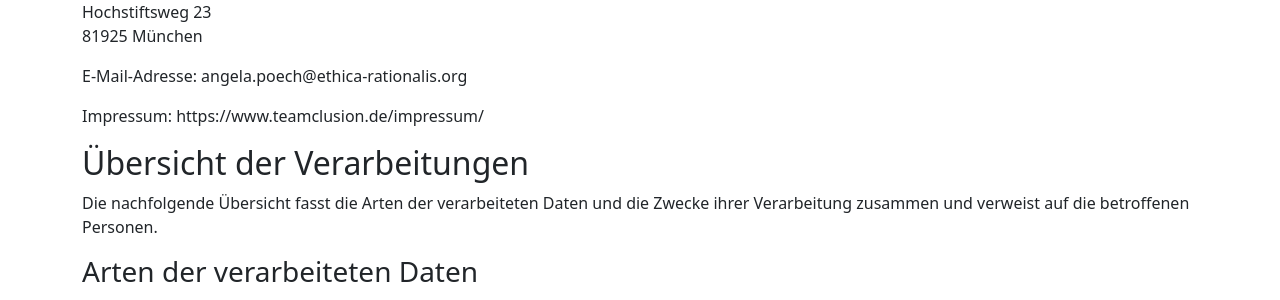
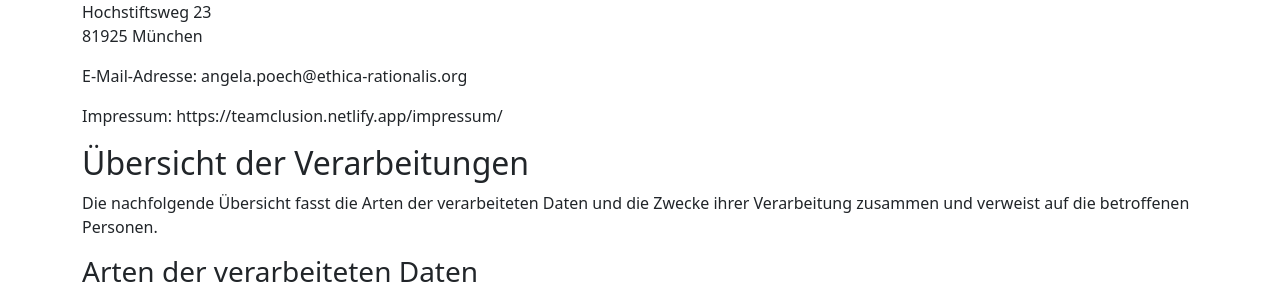
Before and after one commit to teamclusion/website, a Jekyll site: the page built from impressum.html, in a window 1280 px wide and 900 px high, scrolled down 632 px. Shown: the part 155-455 px from the top of the window. Built offline with Jekyll 4.4.1, drawn with Linux system fonts in a browser that asks for light colours; nearby versions of some CDN libraries; some of the changed lines change nothing that is shown.

Commit message:
URL angepasst

```diff
--- a/_config.yml
+++ b/_config.yml
@@ -33,11 +33,10 @@ publisher: |
   81925 München
 publischer-email: angela.poech@ethica-rationalis.org
 president:
-url: https://www.teamclusion.de
+# url: https://www.teamclusion.de
+url: https://teamclusion.netlify.app
 baseurl: "" # the subpath of your site, e.g. /blog
 # url: "" # the base hostname & protocol for your site, e.g. http://example.com
-# url: "http://kunden.tristan-germer.de/teamclusion"
-#url: "https://teamclusion.netlify.app"
 webmaster_email: tgermer@me.com
 webmaster_name: Tristan Germer
 logo_nav: /assets/img/logo_kontur2.svg
```
